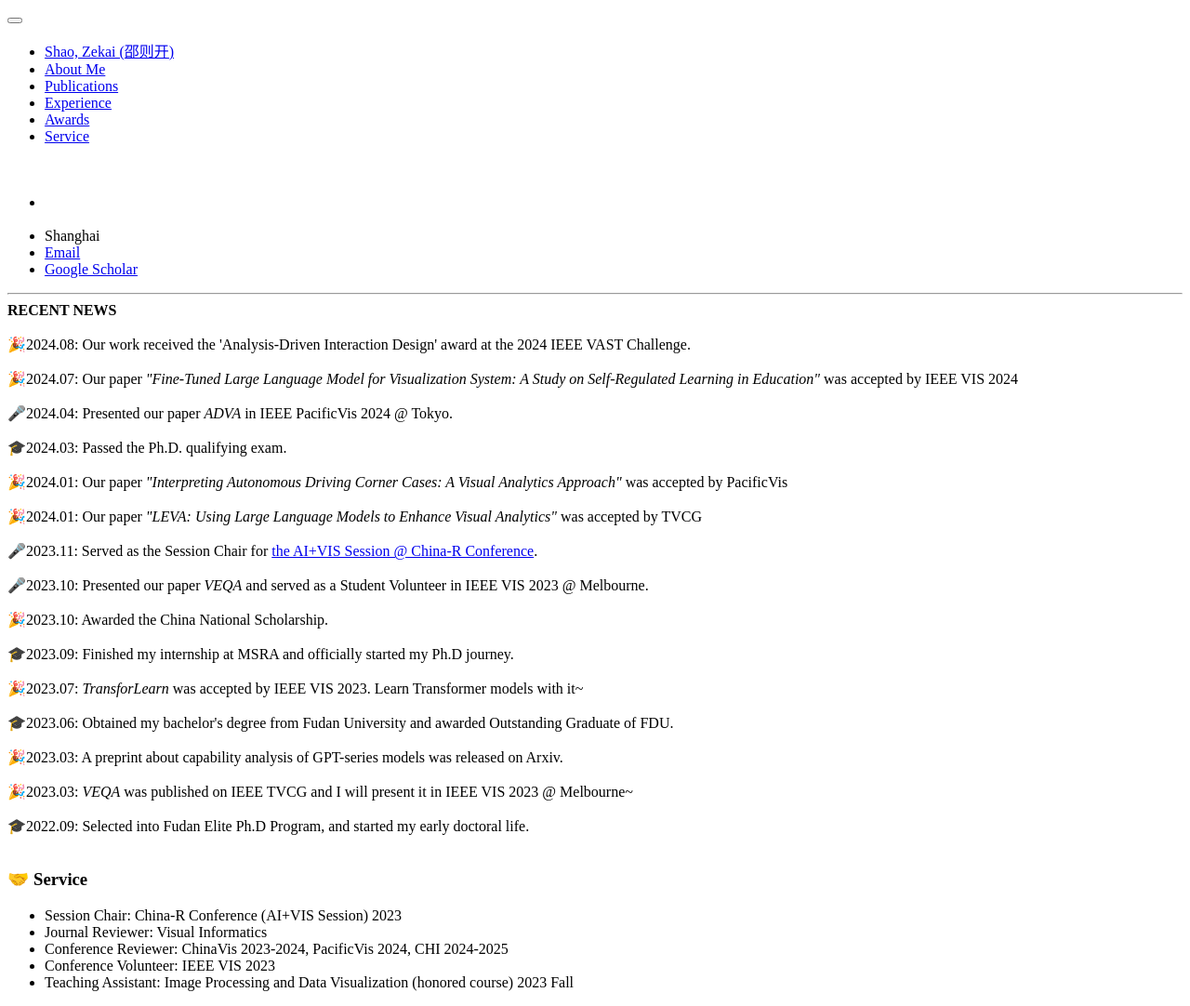
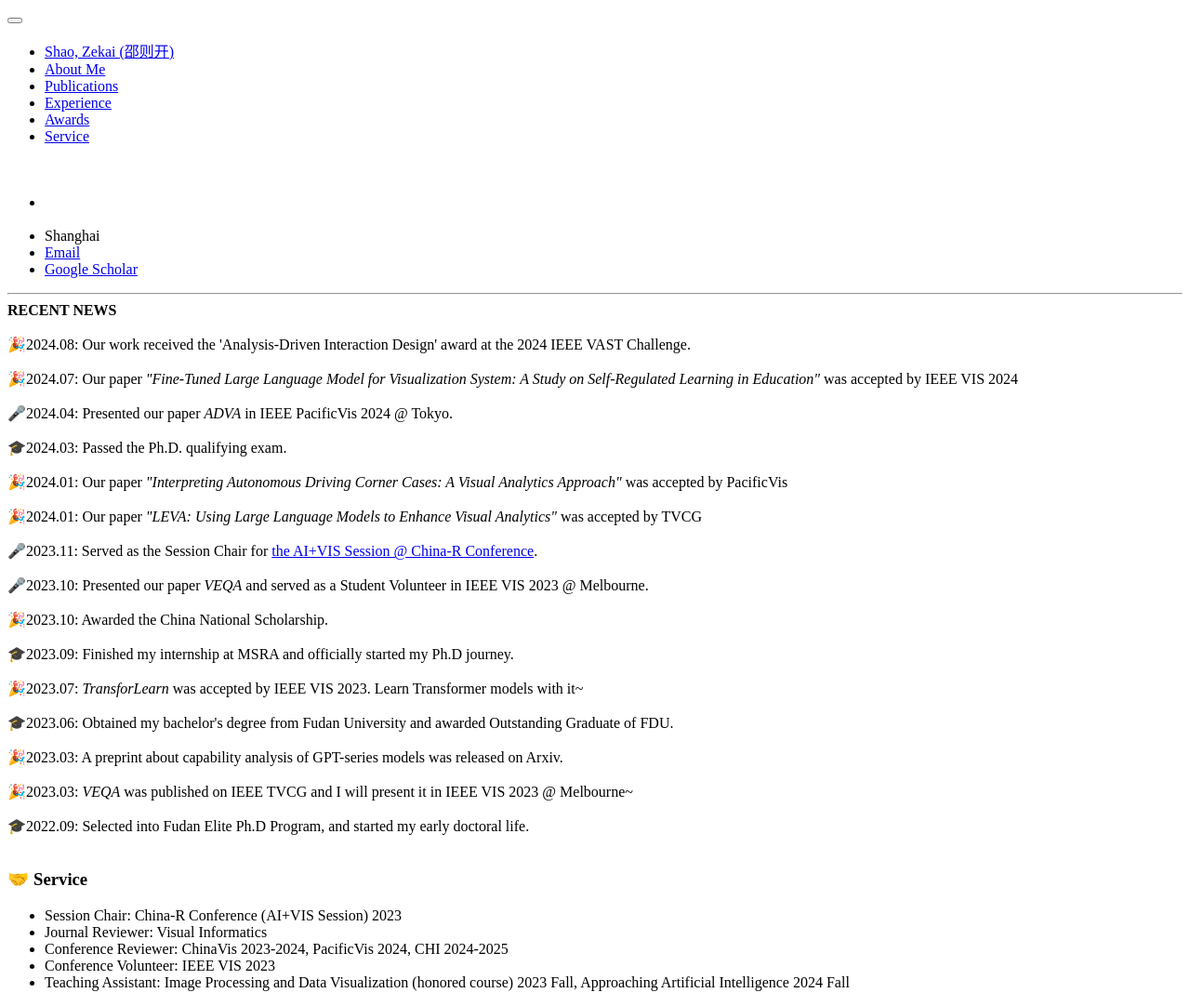
Before and after one commit to ZekaiShao25/ZekaiShao25.github.io, a Jekyll site: the page built from _pages/include/service.md, in a window 1280 px wide. Shown: the whole page at 93% size. Built offline with Jekyll 4.4.1, drawn with Linux system fonts in a browser that asks for light colours; our own code applies the rules of GitHub Pages for plain Markdown files.

Commit message:
feat: update TA info

```diff
--- a/_pages/include/service.md
+++ b/_pages/include/service.md
@@ -4,4 +4,4 @@
 -   Journal Reviewer: Visual Informatics
 -	Conference Reviewer: ChinaVis 2023-2024, PacificVis 2024, CHI 2024-2025
 -	Conference Volunteer: IEEE VIS 2023
--	Teaching Assistant: Image Processing and Data Visualization (honored course) 2023 Fall
+-	Teaching Assistant: Image Processing and Data Visualization (honored course) 2023 Fall, Approaching Artificial Intelligence 2024 Fall
```
